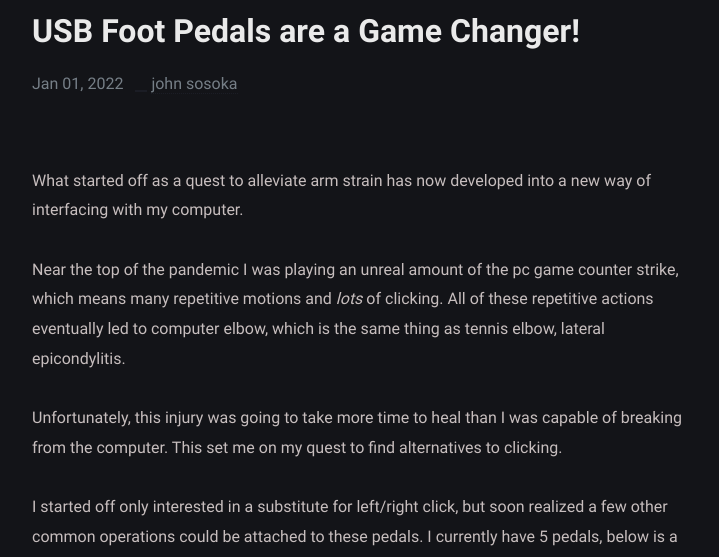
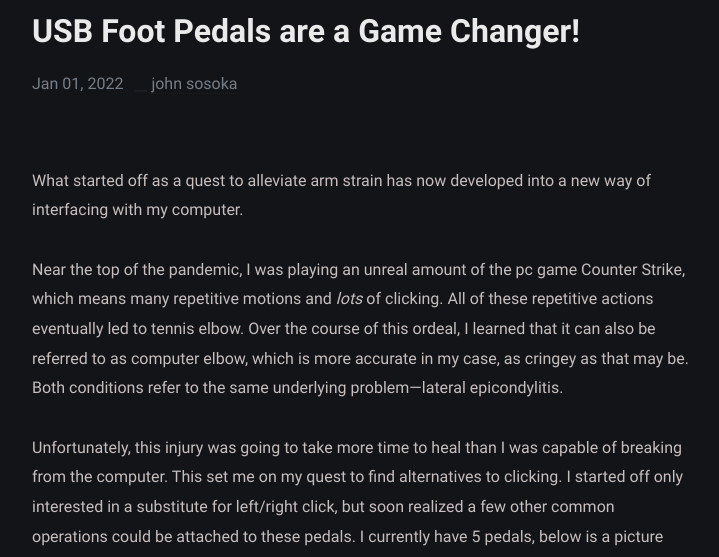
Before and after one commit to johnsosoka/site-johnsosoka-com, a Jekyll site: the page built from website/_posts/blog/2022-01-01-usb-foot-pedals.md, in a window 1280 px wide and 1400 px high, scrolled down 227 px. Shown: the top 557 px of the window, without its empty margins (278-997 px from the left). Built offline with Jekyll 4.4.1, drawn with Linux system fonts in a browser that asks for light colours; some of the changed text lies outside the part shown.

Commit message:
adding in footpedals article edits

```diff
--- a/website/_posts/blog/2022-01-01-usb-foot-pedals.md
+++ b/website/_posts/blog/2022-01-01-usb-foot-pedals.md
@@ -8,37 +8,36 @@
 
 What started off as a quest to alleviate arm strain has now developed into a new way of interfacing with my computer.
 
-Near the top of the pandemic I was playing an unreal amount of the pc game counter strike, which means  many repetitive
-motions and _lots_ of clicking. All of these repetitive actions eventually led to computer elbow, which is the same
-thing as tennis elbow, lateral epicondylitis.
+Near the top of the pandemic, I was playing an unreal amount of the pc game Counter Strike, which means many repetitive
+motions and _lots_ of clicking. All of these repetitive actions eventually led to tennis elbow. Over the course of this
+ordeal, I learned that it can also be referred to as computer elbow, which is more accurate in my case, as cringey as
+that may be. Both conditions refer to the same underlying problem—lateral epicondylitis.
 
-Unfortunately, this injury was going to take more time to heal than I was capable of breaking from the computer.
-This set me on my quest to find alternatives to clicking.
-
-I started off only interested in a substitute for left/right click, but soon realized a few other common operations could
-be attached to these pedals. I currently have 5 pedals, below is a picture with each role labeled.
+Unfortunately, this injury was going to take more time to heal than I was capable of breaking from the computer. This
+set me on my quest to find alternatives to clicking. I started off only interested in a substitute for left/right click,
+but soon realized a few other common operations could be attached to these pedals. I currently have 5 pedals, below is a
+picture with each role labeled.
 
 ![pic](/assets/img/blog/foot-pedal/foot-pedal-label.png)
 
-I use the Play/Pause media controls regularly enough to warrant a foot pedal. The scroll down / Scroll down pedals are
-bound to down arrow / up arrow; These pedal bindings are enormously helpful when reading, browsing & scrolling through
-most web content. The left/right click pedals do just that--Keep in mind I still click with the mouse, I just use these
-as an alternative for when my injury is flaring up.
+The Play/Pause media controls are utilized regularly enough to warrant a foot pedal. The scroll down / Scroll down
+pedals are bound to down arrow / up arrow; These pedal bindings are enormously helpful when reading, browsing &
+scrolling through most web content. The left/right click pedals do just that–Keep in mind I still click with the mouse,
+I just use these as an alternative for when my injury is flaring up.
 
 The triggers for these can be adjusted fairly easily. As I continue using the computer with foot pedals, I am coming up
-with new configurations. For example, when I play minecraft I change `scroll down` to `w` to walk forward & `scroll up`
-to `d` to walk backwards.
+with new configurations. For example, when I play Minecraft, I change `scroll down` to `w` (walk forward) & `scroll up`
+to `d` (walk backward).
+
 
 There are many other applications for these foot pedals beyond gaming. If I was spending more time in the command line,
-I would probably set up one of the pedals to act as a vim clutch to toggle between insert & normal mode.
+I would probably set up one of the pedals to act as a vim clutch to toggle between insert & normal mode. That pretty
+much concludes my post, I spoke to a handful of friends about using usb foot pedals in this way and 90% of them didn’t
+realize that foot pedals could be utilized outside of gaming or transcription. As such, I wanted to drop a quick post
+highlighting the potential of usb foot pedals to get the word out.
 
-That pretty much concludes my post, I spoke to handful of friends about using usb foot pedals in this way and 90% of them
-didn't realize that foot pedals could be utilized outside of gaming or transcription. As such, I wanted to drop a
-quick post highlighting the potential of usb foot pedals to get the word out.
-
-I think that there might be some great
-potential for combining pedal usage with AutoHotKey scripts in the future--I have some notes on writing ahk scripts
-[here ](/notes/cookbook/ahk-recipe-examples/2021-12-27-ahk-recipes-example-howto/).
+I think that there might be some great potential for combining pedal usage with AutoHotKey scripts in the future–I have
+some notes on writing ahk scripts [here ](/notes/cookbook/ahk-recipe-examples/2021-12-27-ahk-recipes-example-howto/).
 
 Happy new year!
 
```
